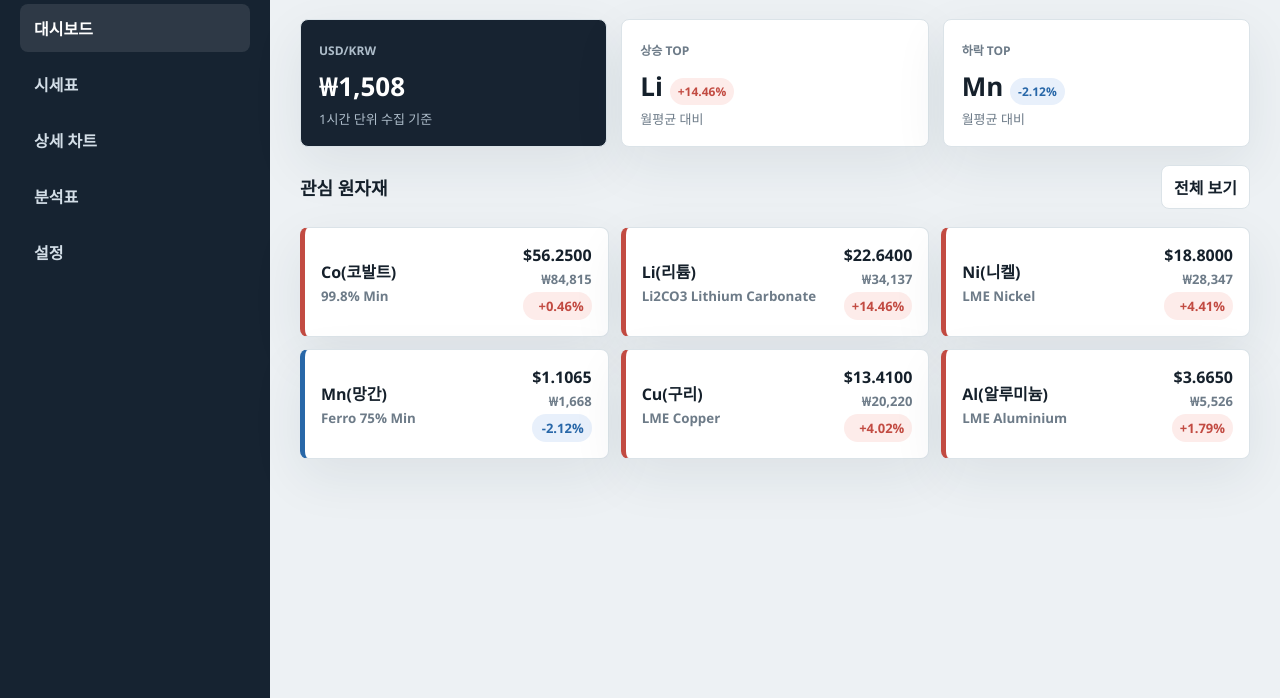
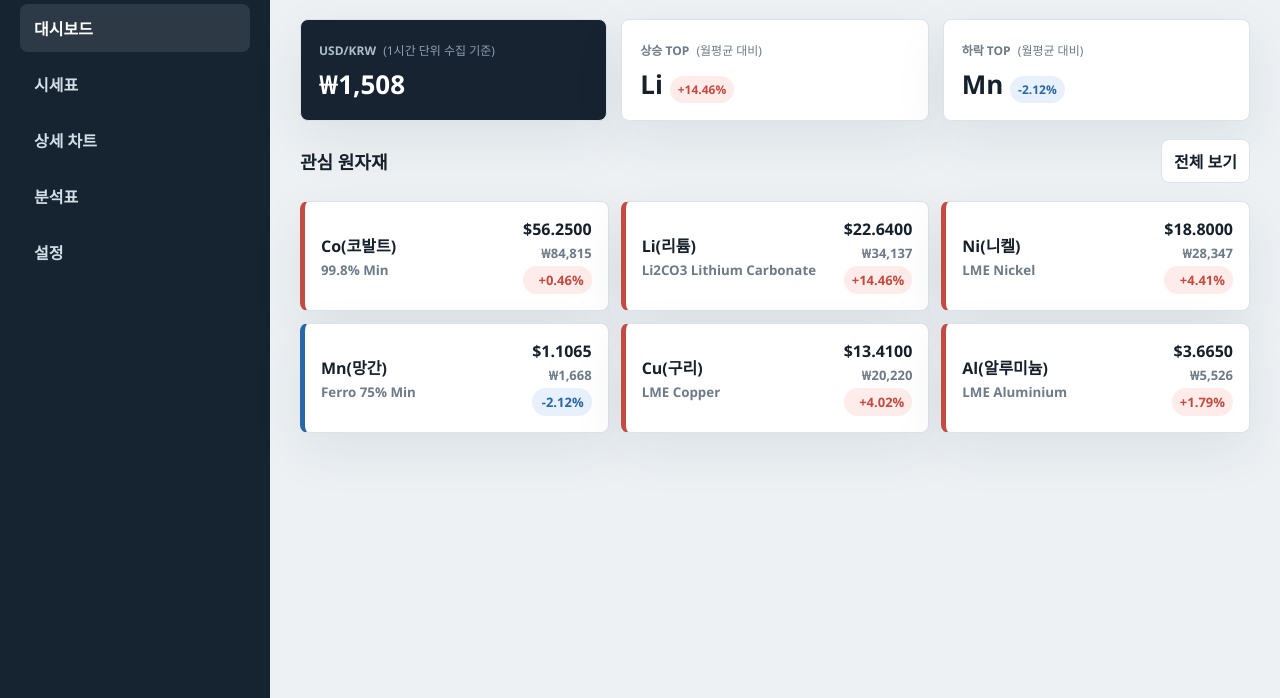
Before and after one commit to ryuchanyul/Metal-Watch, a website: page public/index.html in a window 1280 px wide. Shown: the part 102-800 px from the top of the page. Drawn offline with Linux system fonts and the light colour scheme; no server answers.

Commit message:
style: compact metric cards to two-line layout
대시보드 상단 3개 카드(USD/KRW, 상승 TOP, 하락 TOP)를
세 줄 → 두 줄 구조로 정리.

변경 전:
  USD/KRW
  ₩1,504
  1시간 단위 수집 기준

변경 후:
  USD/KRW (1시간 단위 수집 기준)
  ₩1,504

- index.html: <p> 제거, <em>으로 부연 통합
- styles.css: .metric-card span em 스타일 추가 (이탤릭 제거)

```diff
--- a/public/index.html
+++ b/public/index.html
@@ -36,19 +36,16 @@
         <section class="view active" id="dashboard">
           <div class="metric-grid">
             <article class="metric-card dark">
-              <span>USD/KRW</span>
+              <span>USD/KRW <em>(1시간 단위 수집 기준)</em></span>
               <strong id="exchangeRate">-</strong>
-              <p>1시간 단위 수집 기준</p>
             </article>
             <article class="metric-card">
-              <span>상승 TOP</span>
+              <span>상승 TOP <em>(월평균 대비)</em></span>
               <strong id="topGain">-</strong>
-              <p>월평균 대비</p>
             </article>
             <article class="metric-card">
-              <span>하락 TOP</span>
+              <span>하락 TOP <em>(월평균 대비)</em></span>
               <strong id="topLoss">-</strong>
-              <p>월평균 대비</p>
             </article>
           </div>
 
--- a/public/styles.css
+++ b/public/styles.css
@@ -212,13 +212,20 @@ h2 {
 
 .metric-card strong {
   display: block;
-  margin: 8px 0 5px;
+  margin: 6px 0 0;
   font-size: 26px;
 }
 
-.metric-card p {
+.metric-card span em {
+  margin-left: 4px;
   color: var(--muted);
-  font-size: 13px;
+  font-style: normal;
+  font-size: 12px;
+  font-weight: 500;
+}
+
+.metric-card.dark span em {
+  color: #8da0b3;
 }
 
 .commodity-grid {
```
